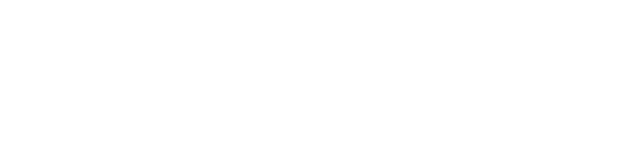
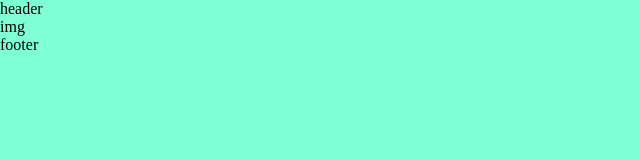
Before and after one commit to simla04/html-css-zoom, a plain HTML site: page index.html in a window 1280 px wide. Shown: the whole page, without its empty margins (0-640 px from the left). Drawn offline with Linux system fonts and the light colour scheme.

Commit message:
struttura iniziale

```diff
--- a/assets/css/stylesheet.css
+++ b/assets/css/stylesheet.css
@@ -1,5 +1,16 @@
+/* ____RESET RULES______________________ */
 *{
     box-sizing: border-box;
     padding: 0;
     margin: 0;
 }
+
+
+
+/* ___BOX____________ */
+
+.container-web-app{
+    height: 100vh;
+    background-color: aquamarine;
+
+}
--- a/index.html
+++ b/index.html
@@ -8,6 +8,26 @@
     <link rel="stylesheet" href="./assets/css/stylesheet.css">
 </head>
 <body>
+    <div class="container-web-app">
+        <header>
+            header
+        </header>
+        <main>
+            <div class="card">
+                img
+            </div>
+        </main>
+        <footer>
+            footer
+        </footer>
+
+    </div>
+
+
+
+
+
+
 
 </body>
 </html>
```
